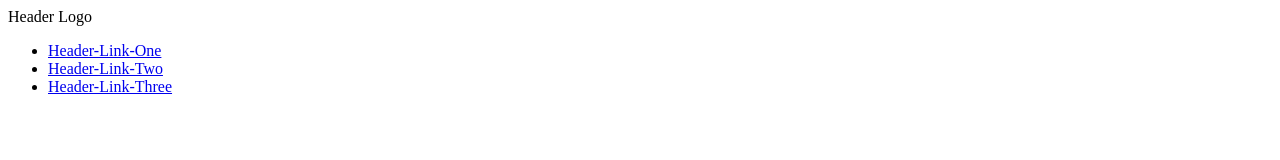
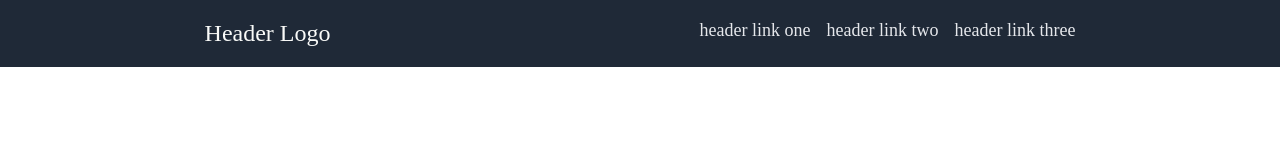
Before and after one commit to GSquared4/odin-landing-page, a plain HTML site: page index.html in a window 1280 px wide. Drawn offline with Linux system fonts and the light colour scheme.

Commit message:
completed header html and css

```diff
--- a/index.html
+++ b/index.html
@@ -12,9 +12,9 @@
         <div class="header">
             Header Logo
             <ul class="right-links">
-                <li><a href="#">Header-Link-One</a></li>
-                <li><a href="#">Header-Link-Two</a></li>
-                <li><a href="#">Header-Link-Three</a></li>
+                <li><a href="#">header link one</a></li>
+                <li><a href="#">header link two</a></li>
+                <li><a href="#">header link three</a></li>
             </ul>
         </div>
     </body>
--- a/styles.css
+++ b/styles.css
@@ -0,0 +1,29 @@
+body {
+    height: 100vh;
+    margin: 0;
+    display: flex;
+    flex-direction: column;
+}
+
+.header {
+   display: flex;
+   justify-content: space-around;
+   background-color: #1f2937;
+   color: #f9faf8;
+   font-size: 24px;
+   padding: 20px;
+}
+
+ul {
+    display: flex;
+    list-style: none;
+    margin: 0;
+    padding: 0;
+    gap: 16px;
+    font-size: 18px;
+}
+
+a {
+    color: #e5e7eb;
+    text-decoration: none;
+}
```
